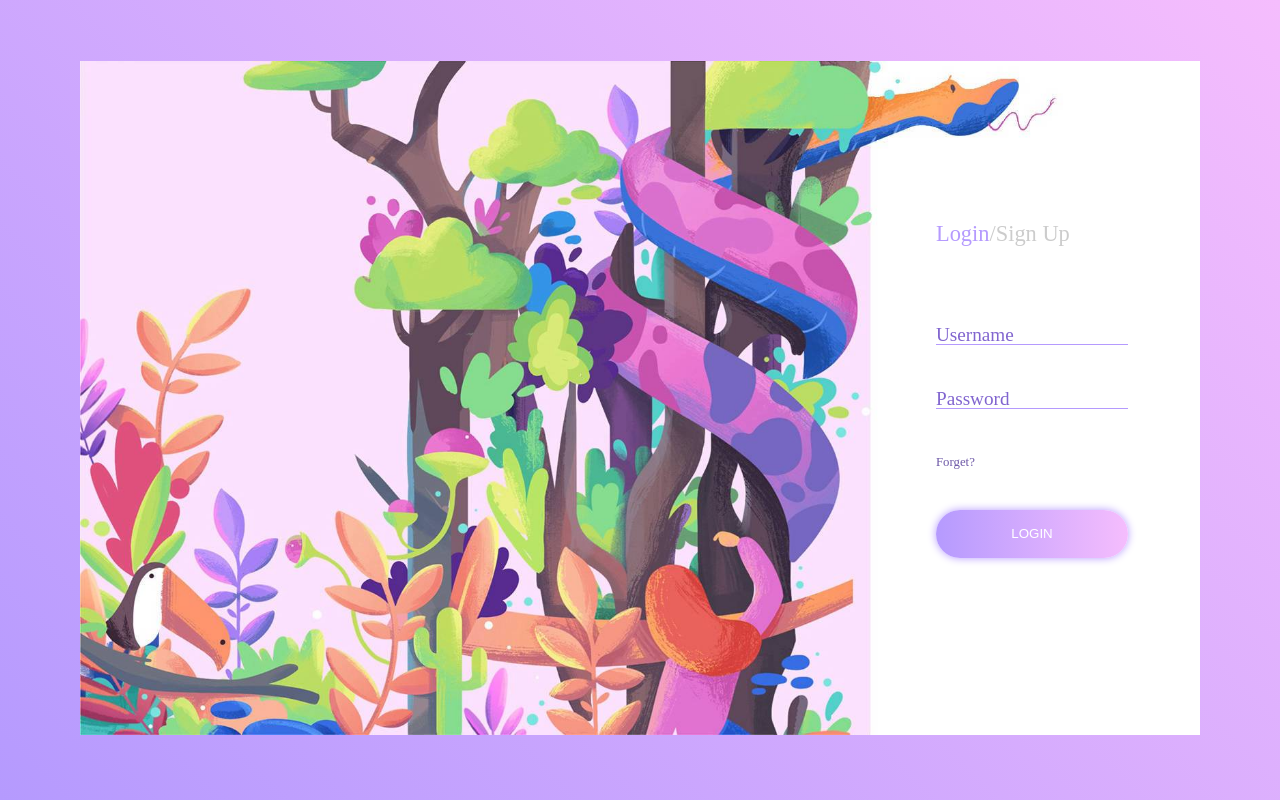
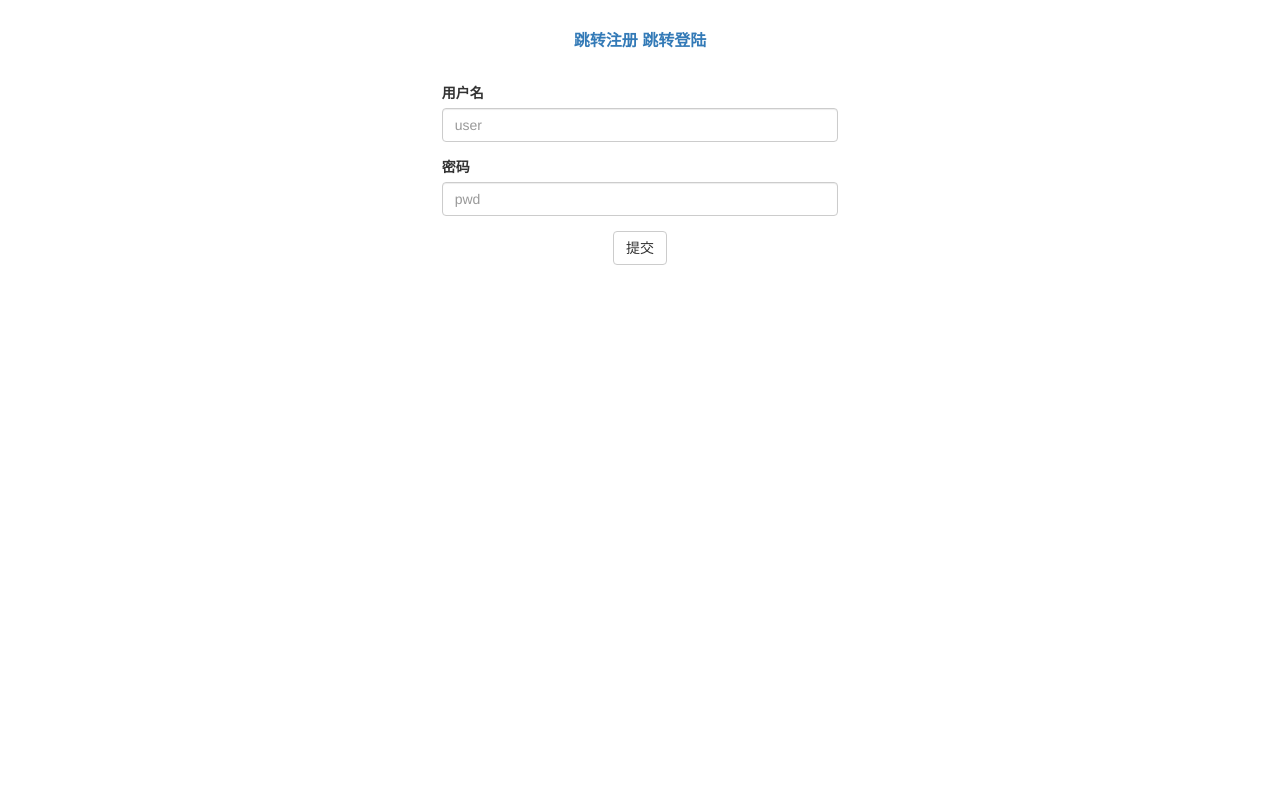
Before and after one commit to 1031089692/site, a Django app: page /login/ in a window 1280 px wide. Run offline with Django 3.2, Linux system fonts and the light colour scheme; some libraries are stand-ins or nearby versions.

Commit message:
---表单注册

```diff
--- a/login/urls.py
+++ b/login/urls.py
@@ -26,5 +26,6 @@ urlpatterns = [
     re_path('del_order/(\d+)', views.del_order, name='shanchu'),
     re_path('edit_order/(\d+)', views.edit_order, name='bianji'),
     path('add_order/', views.add_order, name='zengjia'),
-    re_path('del_ajax_order/(\d+)', views.del_ajax_order)
+    re_path('del_ajax_order/(\d+)', views.del_ajax_order),
+    path('reg/', views.reg)
 ]
--- a/templates/login.html
+++ b/templates/login.html
@@ -2,65 +2,79 @@
 <html lang="en">
 <head>
     <meta charset="UTF-8">
-    <meta name="viewport" content="width=device-width, initial-scale=1.0">
-    <meta http-equiv="X-UA-Compatible" content="ie=edge">
-    <title>Document</title>
-    {% load staticfiles %}
-    <link rel="stylesheet" href="{% static 'css/style.css' %}">
-    <link rel="stylesheet" href="{% static 'img/bc.jpg' %}">
-
+    <title>登陆</title>
+    <script src="/static/js/jquery-3.4.1.js"></script>
+    <link rel="stylesheet" href="https://cdn.jsdelivr.net/npm/bootstrap@3.3.7/dist/css/bootstrap.min.css" integrity="sha384-BVYiiSIFeK1dGmJRAkycuHAHRg32OmUcww7on3RYdg4Va+PmSTsz/K68vbdEjh4u" crossorigin="anonymous">
+    <style>
+        .header{
+            text-align: center;
+            font-size: 16px;
+            font-weight: bold;
+            padding: 30px 20px 0 20px;
+        }
+        .null_box{
+            height: 30px;
+            width: max-content;
+        }
+        #login_btn{
+            text-align: center;
+        }
+        .button{
+            text-align: center;
+        }
+    </style>
 </head>
 <body>
-    <div class="container">
-        <img src="/static/img/bc.jpg" alt="">
-        <div class="panel">
-            <div class="content login">
-                <div class="switch">
-                    <span id='login' class='active'>Login</span><span>/</span><span id='signup'>Sign Up</span>
-                </div>
-                <form action="">
-                    <div id='email' class="input"  placeholder='Email'><input type="text"></div>
-                    <div class="input" placeholder='Username'><input type="text"></div>
-                    <div class="input" placeholder='Password'><input type="password"></div>
-                    <div id='repeat' class="input" placeholder='Repeat'><input type="password"></div>
-                    <span>Forget?</span>
-                    <button>LOGIN</button>
-                </form>
-            </div>
-        </div>
+    <div class="header">
+        <a href="/reg/"><sapn >跳转注册</sapn></a>
+        <a href="/login/"><sapn >跳转登陆</sapn></a>
     </div>
+    <div class="null_box"></div>
+    <div class = "col-md-4 col-md-offset-4">
+              <div class="form-group">
+                 <label for="user">用户名</label>
+                <input type="text" class="form-control" id="user" placeholder="user" name="user">
+              </div>
+              <div class="form-group">
+                <label for="pwd">密码</label>
+                <input type="password" class="form-control" id="pwd" placeholder="pwd" name="pwd">
+              </div>
+              <div class="button">
+                  <input type="submit" class="btn btn-default" id="login_btn" value="提交">
+                  <span class="error"></span>
+              </div>
+        {% csrf_token %}
+    </div>
+
+    <script>
+        $("#login_btn").click(function(){
+            // 发送ajax请求登录认证
+            $.ajax({
+                url: "/login/",
+                type: "post",
+                data: {
+                    user:$("#user").val(),
+                    pwd:$("#pwd").val(),
+                    csrfmiddlewaretoken:$("[name='csrfmiddlewaretoken']").val()
+                },
+                success:function (response) {
+                    var res = JSON.parse(response);
+                    console.log(res);
+                    if (res.user){
+                        //登录成功
+                        location.href="/index/"
+                    }
+                    else{
+                        //登录失败
+                        $(".error").html(res.data).css("color", "red");
+                        setTimeout(function () {
+                            //一秒后清空
+                            $(".error").html("")
+                        },1000)
+                    }
+                }
+            })
+        })
+    </script>
 </body>
-
-<script src="https://cdn.bootcss.com/jquery/3.4.1/jquery.min.js"></script>
-<script>
-    $('#login').click(function(){
-        $('.switch span').removeClass('active');
-        $(this).addClass('active');
-
-        $(this).parents('.content').removeClass('signup');
-        $(this).parents('.content').addClass('login');
-
-        $('form button').text('LOGIN')
-
-    });
-
-    $('#signup').click(function(){
-        $('.switch span').removeClass('active');
-        $(this).addClass('active');
-
-        $(this).parents('.content').removeClass('login');
-        $(this).parents('.content').addClass('signup');
-
-        $('form button').text('SIGNUP');
-    });
-
-    $('.input input').on('focus',function(){
-        $(this).parent().addClass('focus');
-    });
-
-    $('.input input').on('blur',function(){
-        if($(this).val() === '')
-            $(this).parent().removeClass('focus');
-    });
-</script>
 </html>
--- a/test_app/models.py
+++ b/test_app/models.py
@@ -7,6 +7,8 @@ class UserInfo(models.Model):
     # 用户信息表
     user = models.CharField(max_length=32)
     pwd = models.CharField(max_length=32)
+    email = models.CharField(max_length=32)
+    r_pwd = models.CharField(max_length=32)
 
 
 class AccessFrequencyVerification(models.Model):
--- a/test_app/utils/customMiddleWares.py
+++ b/test_app/utils/customMiddleWares.py
@@ -12,7 +12,7 @@ class SessionCheck(MiddlewareMixin):
     其余接口没有session的一律重定向到login
     """
     def process_request(self, request):
-        if request.path in ["/login/"]:
+        if request.path in ["/login/"] or ["/reg/"]:
             return None
         else:
             slogin = request.session.get("login")
--- a/test_app/views.py
+++ b/test_app/views.py
@@ -2,10 +2,83 @@ from django.shortcuts import render, HttpResponse, redirect
 from test_app.models import *
 from django.core.paginator import Paginator, EmptyPage
 from django.urls import reverse
+from django.forms import widgets
+from django.core.exceptions import NON_FIELD_ERRORS, ValidationError
+from django import forms
 # Create your views here.
 import json
 import time
 import random
+
+
+class UserForm(forms.Form):
+    msg = {
+        "required": "该字段不能为空"
+    }
+    user = forms.CharField(
+        min_length=5,
+        label="用户名",
+        error_messages=msg,
+        widget=widgets.TextInput(attrs={"class": "form-control"})
+    )
+    pwd = forms.CharField(
+        label="密码",
+        error_messages=msg,
+        widget=widgets.PasswordInput(attrs={"class": "form-control"})
+    )
+    r_pwd = forms.CharField(
+        label="再次输入密码",
+        error_messages=msg,
+        widget=widgets.PasswordInput(attrs={"class": "form-control"})
+    )
+    email = forms.EmailField(
+        label="邮箱",
+        error_messages={"invalid": "邮箱格式错误"},
+        widget=widgets.EmailInput(attrs={"class": "form-control"})
+    )
+
+    def clean_user(self):
+        val = self.cleaned_data.get("user")
+        ret = UserInfo.objects.filter(user=val).first()
+        if not ret:
+            return val
+        else:
+            raise ValidationError("用户名已存在！")
+
+    def clean_pwd(self):
+        val = self.cleaned_data.get("pwd")
+        if val.isdigit():
+            raise ValidationError("密码不能是纯数字")
+        else:
+            return val
+
+    def clean(self):
+        pwd = self.cleaned_data.get("pwd")
+        r_pwd = self.cleaned_data.get("r_pwd")
+
+        if pwd and r_pwd:
+            if pwd == r_pwd:
+                return self.cleaned_data
+            else:
+                raise ValidationError("两次密码输入不一致")
+        else:
+            return self.cleaned_data
+
+
+def reg(request):
+    if request.method == 'GET':
+        form = UserForm()       # 通过form标签渲染html
+        return render(request, "form_reg.html", locals())
+    else:
+        form = UserForm(request.POST)    # 数据校验
+        if form.is_valid():
+            UserInfo.objects.create(**form.cleaned_data)
+            return HttpResponse("ok")
+        else:
+            errors = form.errors
+            if form.errors.get("__all__"):
+                g_error = form.errors.get("__all__")[0]
+            return render(request, "form_reg.html", locals())
 
 
 def login(request):
@@ -57,9 +130,11 @@ def index(request):
     except EmptyPage as e:
         current_page_num = 1
         current_page = paginator.page(1)
+    var = (int(current_page_num)-1)*10
     return render(request, 'index.html', {'current_page': current_page,
                                           "paginator": paginator,
                                           "current_page_num": int(current_page_num),
+                                          "var": var
                                           })
 
 
@@ -69,7 +144,7 @@ def del_order(request, delete_order_id):
     return redirect(reverse('shouye'))
 
 
-def edit_order(request,edit_order_id):
+def edit_order(request, edit_order_id):
     # 表单编辑订单
     if request.method == 'GET':
         order = Order.objects.filter(oid=edit_order_id)[0]
```
Also changed, not shown: templates/form_reg.html (added, +61 -0 lines), templates/index.html (+6 -3 lines), templates/test_login.html (+58 -38 lines), test_app/tests.py (+9 -0 lines), db.sqlite3.
